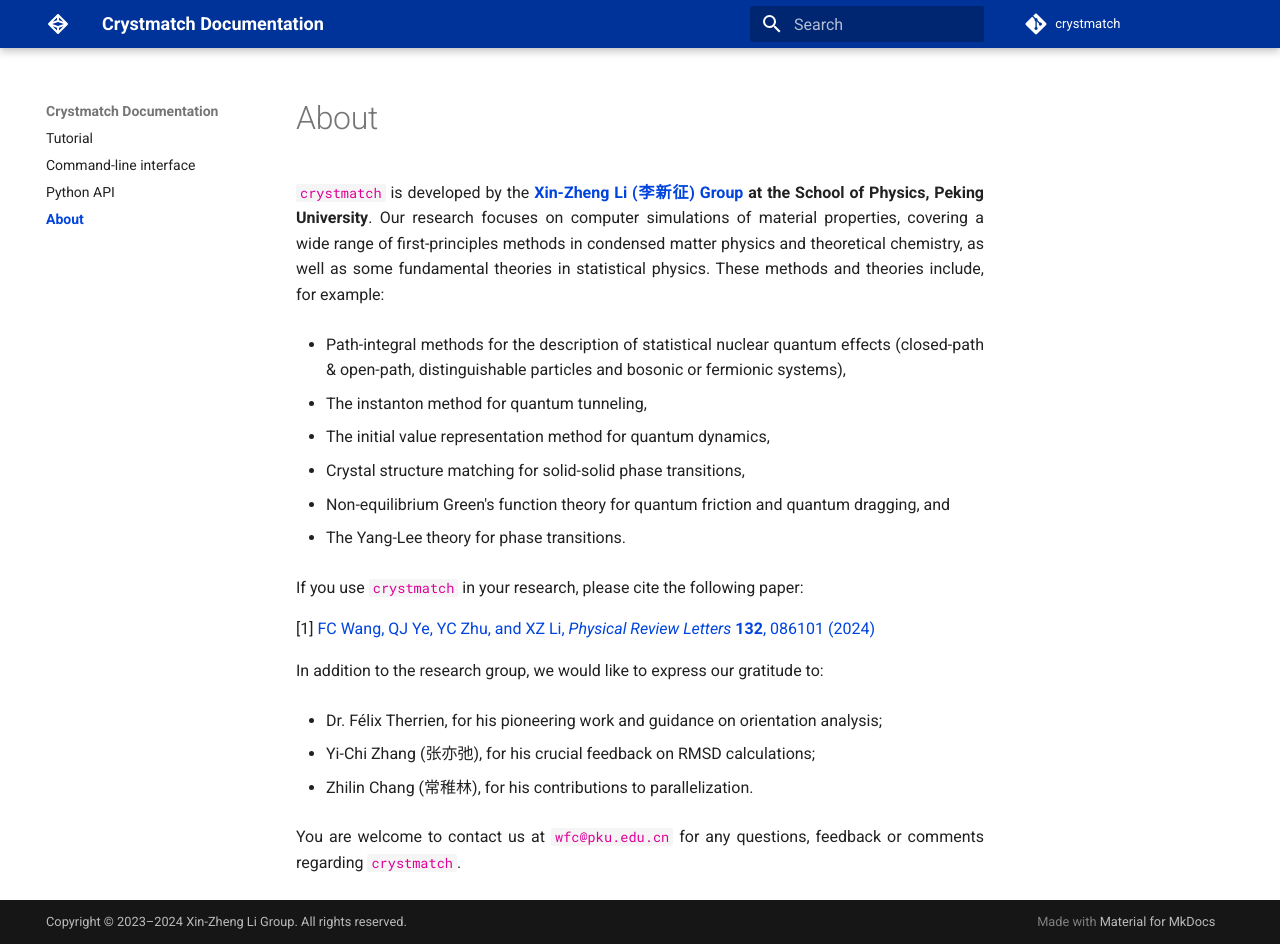
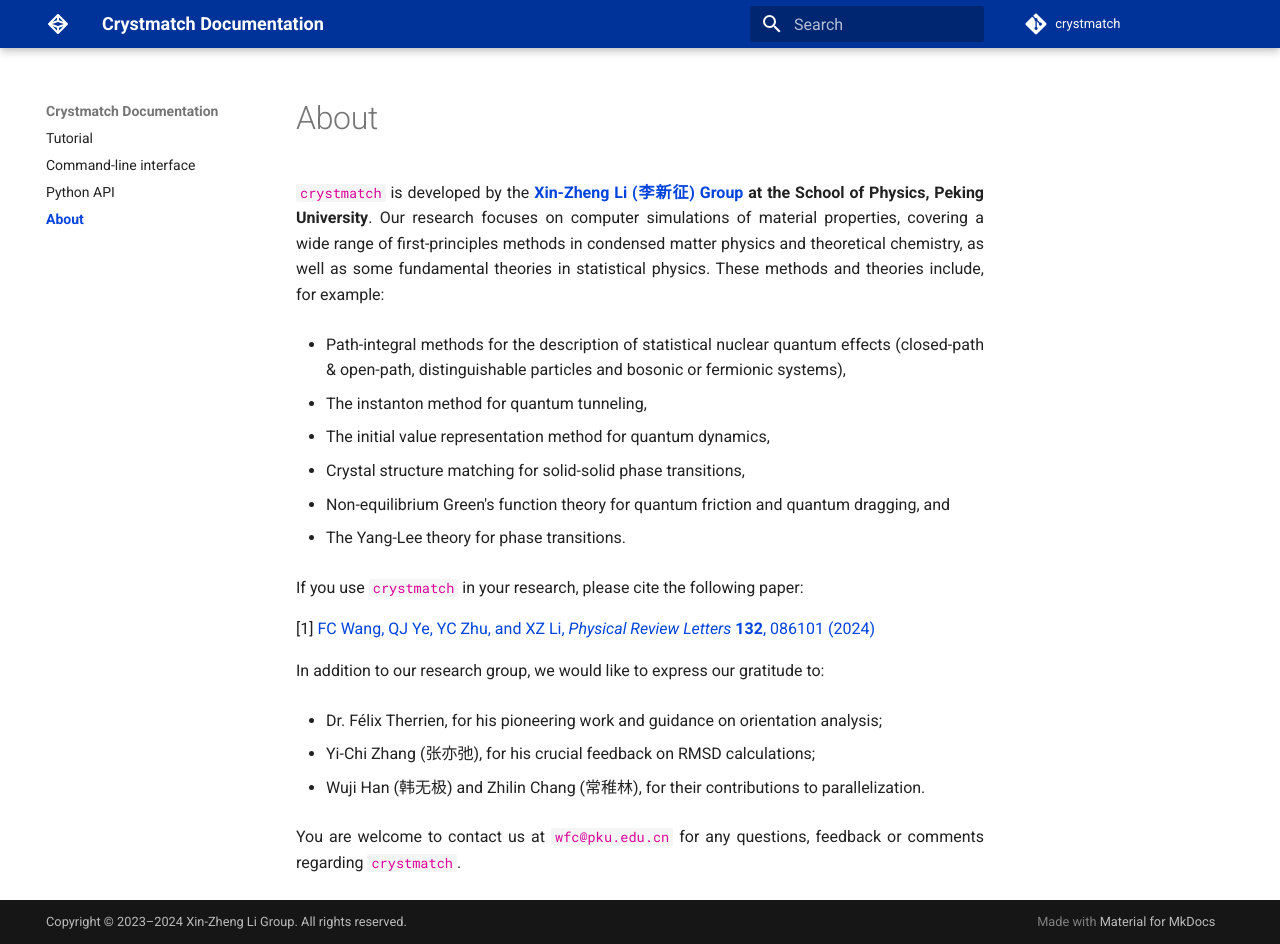
Before and after one commit to Fangcheng-Wang/crystmatch, an MkDocs documentation site: the page built from docs/about.md, in a window 1280 px wide and 944 px high. Built offline with MkDocs 1.6.1 and Material for MkDocs 9.7.7, drawn with Linux system fonts in a browser that asks for light colours; comment, search, counter and statistics services are not loaded.

```diff
--- a/docs/about.md
+++ b/docs/about.md
@@ -18,12 +18,12 @@
 
 \[1\] [FC Wang, QJ Ye, YC Zhu, and XZ Li, *Physical Review Letters* **132**, 086101 (2024)](https://arxiv.org/abs/2305.05278)
 
-In addition to the research group, we would like to express our gratitude to:
+In addition to our research group, we would like to express our gratitude to:
 
 - Dr. Félix Therrien, for his pioneering work and guidance on orientation analysis;
 
 - Yi-Chi Zhang (张亦弛), for his crucial feedback on RMSD calculations;
 
-- Zhilin Chang (常稚林), for his contributions to parallelization.
+- Wuji Han (韩无极) and Zhilin Chang (常稚林), for their contributions to parallelization.
 
 You are welcome to contact us at `wfc@pku.edu.cn` for any questions, feedback or comments regarding `crystmatch`.
```
Also changed, not shown: 1 other file.
